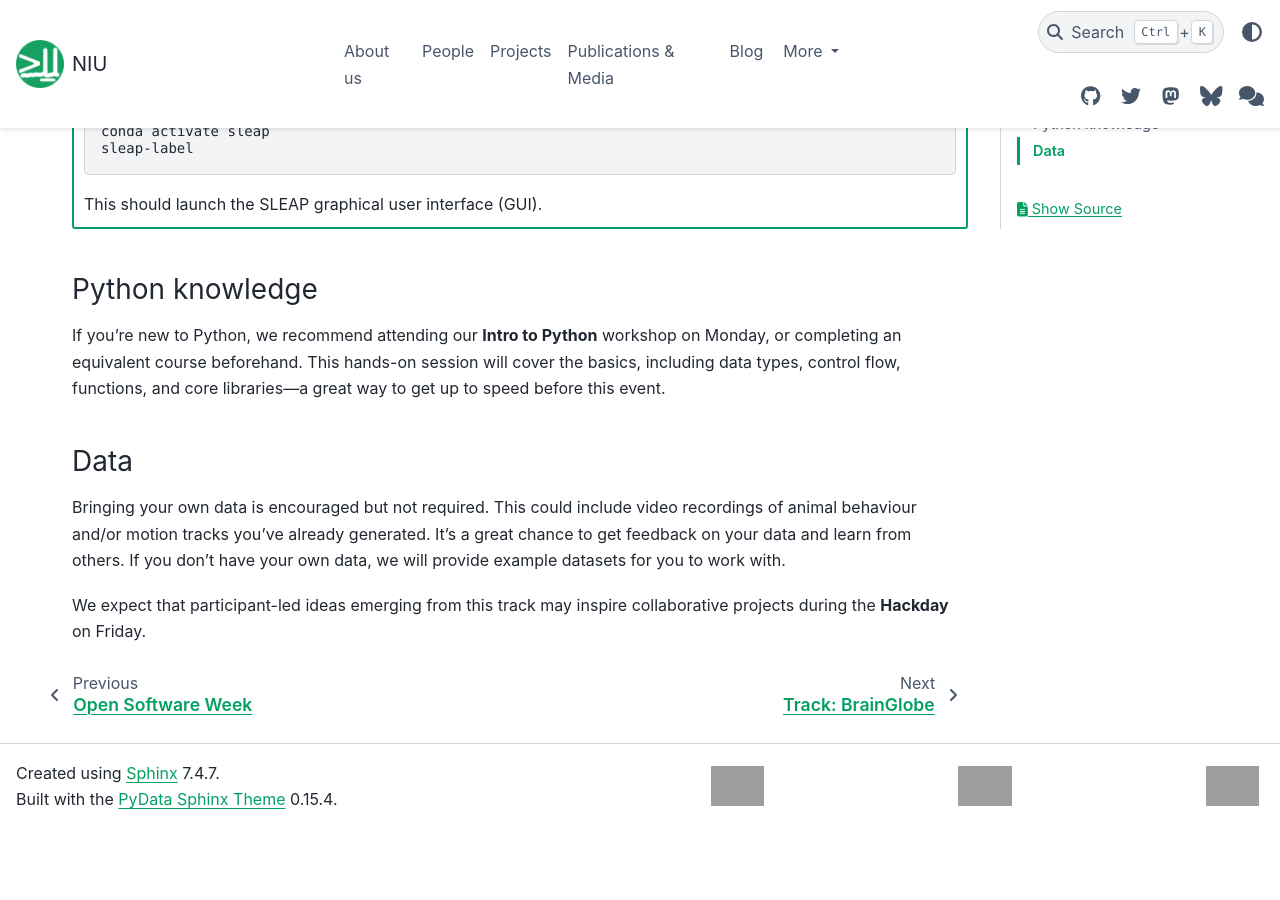
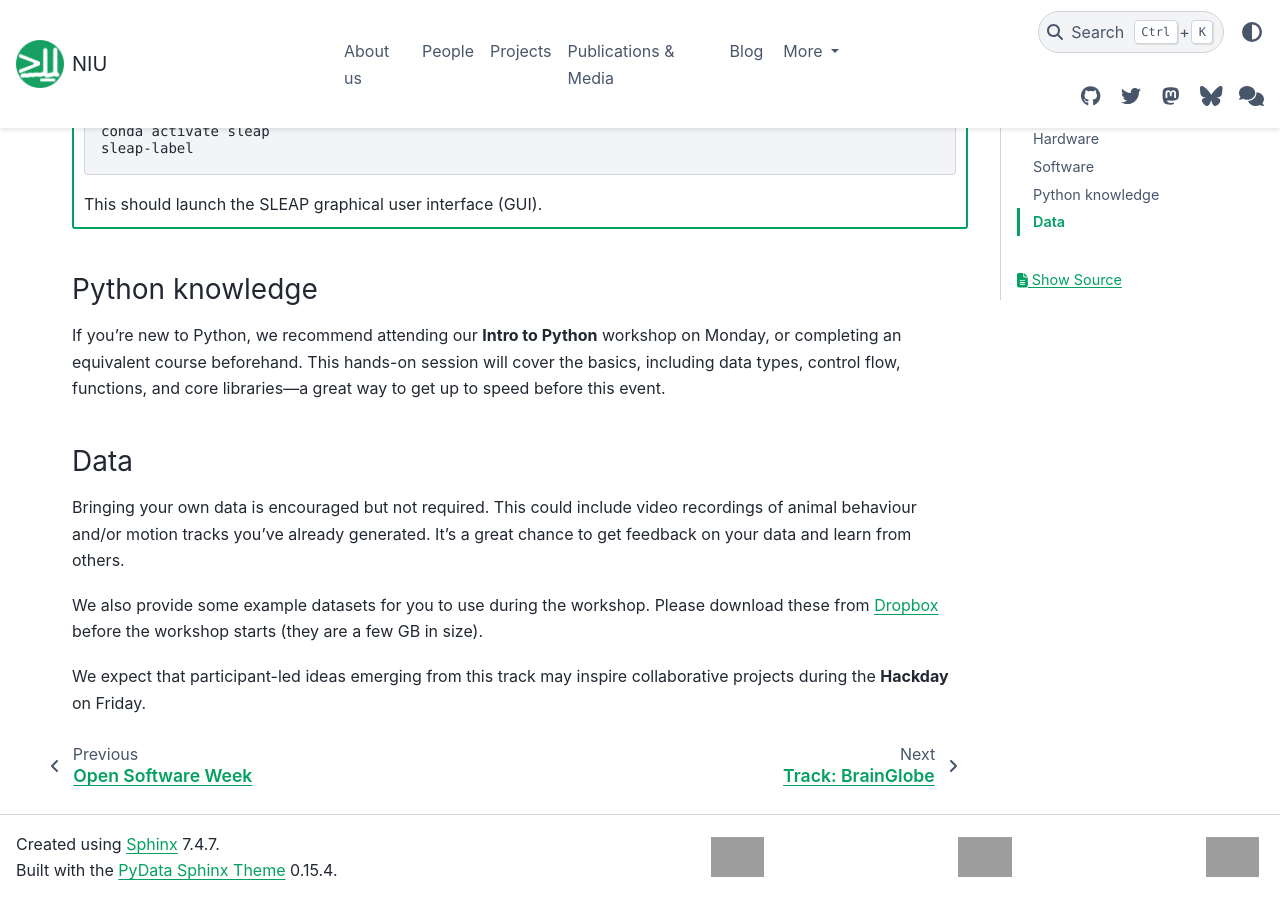
Before and after one commit to neuroinformatics-unit/neuroinformatics-unit.github.io, a Sphinx documentation site: the page built from docs/source/open-software-week/animals-in-motion.md, in a window 1280 px wide and 900 px high, scrolled down 1967 px. Built offline with Sphinx 7.4.7 and the PyData theme 0.15.4, drawn with Linux system fonts in a browser that asks for light colours; nearby versions of some CDN libraries; before the commit the page ends 2796 px from its top, so only the background shows below that; grey boxes are pictures that could not be loaded.

Commit message:
add dropbox link for Animals in Motion

```diff
--- a/docs/source/open-software-week/animals-in-motion.md
+++ b/docs/source/open-software-week/animals-in-motion.md
@@ -111,6 +111,8 @@ This hands-on session will cover the basics, including data types, control flow,
 Bringing your own data is encouraged but not required.
 This could include video recordings of animal behaviour and/or motion tracks you've already generated.
 It's a great chance to get feedback on your data and learn from others.
-If you don't have your own data, we will provide example datasets for you to work with.
+
+We also provide some example datasets for you to use during the workshop.
+Please download these from [Dropbox](https://www.dropbox.com/scl/fo/81ug5hoy9msc7v7bteqa0/AH32RLdbZqWZJstIeR4YHZY?rlkey=blgagtaizw8aac5areja6h7q1&st=7eg2nslv&dl=0) before the workshop starts (they are a few GB in size).
 
 We expect that participant-led ideas emerging from this track may inspire collaborative projects during the __Hackday__ on Friday.
```
Also changed, not shown: 1 other file.
